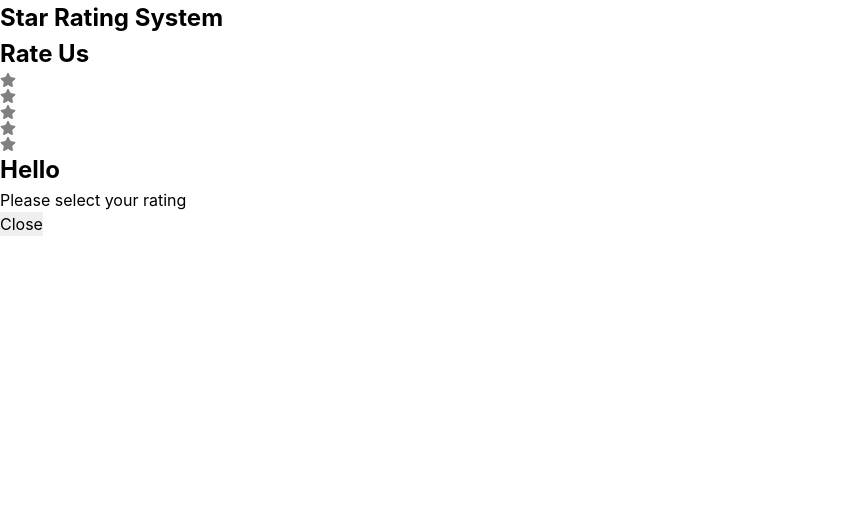
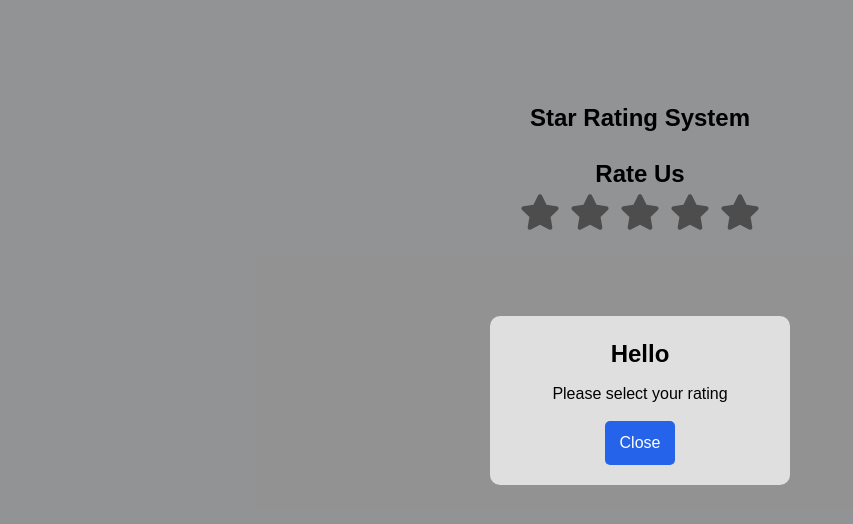
Before and after one commit to jaspreet204/rating-system, a React (Create React App) app: page / in a window 1280 px wide. Shown: the top 524 px of the page, without its empty margins (0-853 px from the left). Built offline with nearby package versions, Linux system fonts and the light colour scheme.

Commit message:
add styling to page

```diff
--- a/src/css/index.css
+++ b/src/css/index.css
@@ -1,2 +1,75 @@
 @charset "utf 8";
 @import './reset.css';
+
+body{
+    font-family: Arial, sans-serif;
+    background-color: #f3f4f6;
+}
+
+.main-page{
+    text-align: center;
+    padding-top: 100px;
+}
+
+.main-page h1{
+    margin-bottom: 20px;
+}
+
+.star-part{
+    margin-top: 20px;
+}
+
+.star-line{
+    display: flex;
+    justify-content: center;
+    gap: 10px;
+    font-size: 40px;
+    cursor: pointer;
+}
+
+.rating-word{
+    margin-top: 15px;
+    font-size: 20px;
+    font-weight: bold;
+}
+
+.popup-screen{
+    position: fixed;
+    top: 0;
+    left: 0;
+    width: 100%;
+    height: 100vh;
+    background-color: rgba(0,0,0,0.4);
+    display: flex;
+    justify-content: center;
+    align-items: center;
+}
+
+.popup-card{
+    width: 300px;
+    padding: 20px;
+    text-align: center;
+    border-radius: 10px;
+    background-color: rgba(255,255,255,0.7);
+}
+
+.popup-card h2{
+    margin-bottom: 10px;
+}
+
+.popup-card p{
+    margin-bottom: 15px;
+}
+
+.close-button{
+    border: none;
+    padding: 10px 15px;
+    border-radius: 5px;
+    background-color: #2563eb;
+    color: white;
+    cursor: pointer;
+}
+
+.close-button:hover{
+    background-color: #1d4ed8;
+}
```
